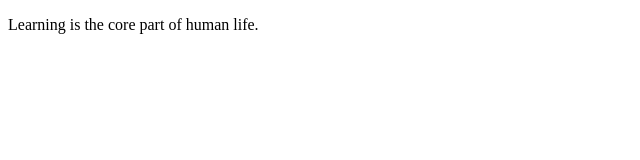
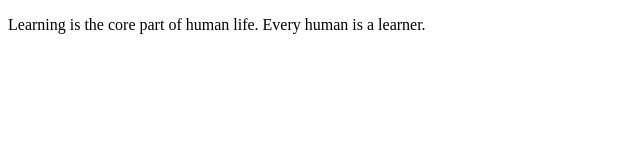
Before and after one commit to Nehueiy/DEMO, a plain HTML site: page feature-1.html in a window 1280 px wide. Shown: the whole page, without its empty margins (0-640 px from the left). Drawn offline with Linux system fonts and the light colour scheme.

Commit message:
Update feature-1.html

```diff
--- a/feature-1.html
+++ b/feature-1.html
@@ -6,6 +6,6 @@
     <title>Feature 1 Changes!</title>
 </head>
 <body>
-   <p> Learning is the core part of human life.</p>
+   <p> Learning is the core part of human life. Every human is a learner.</p>
 </body>
 </html>
```
